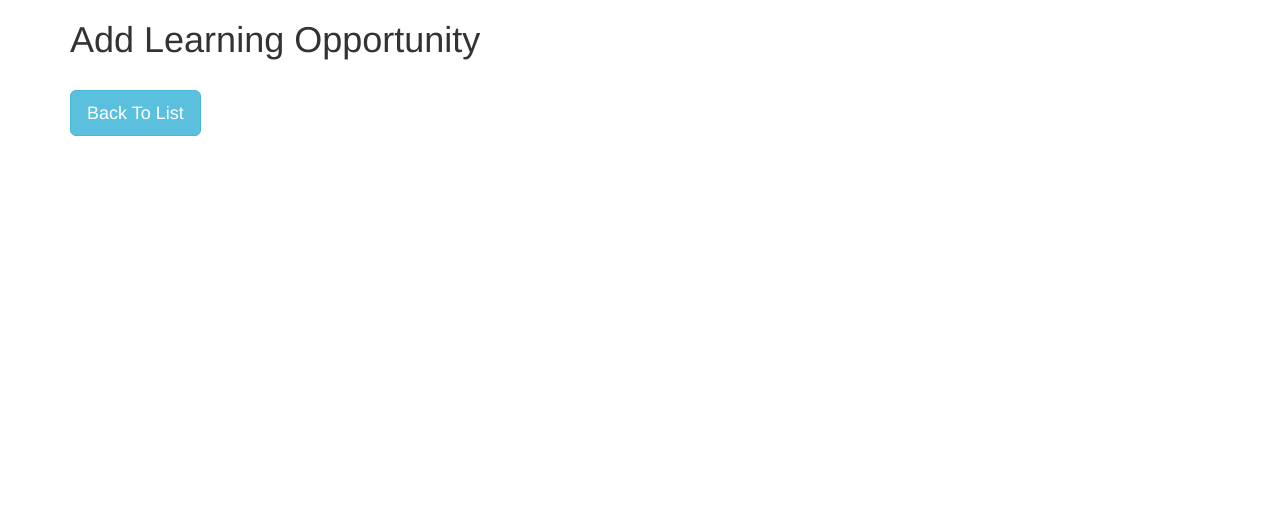
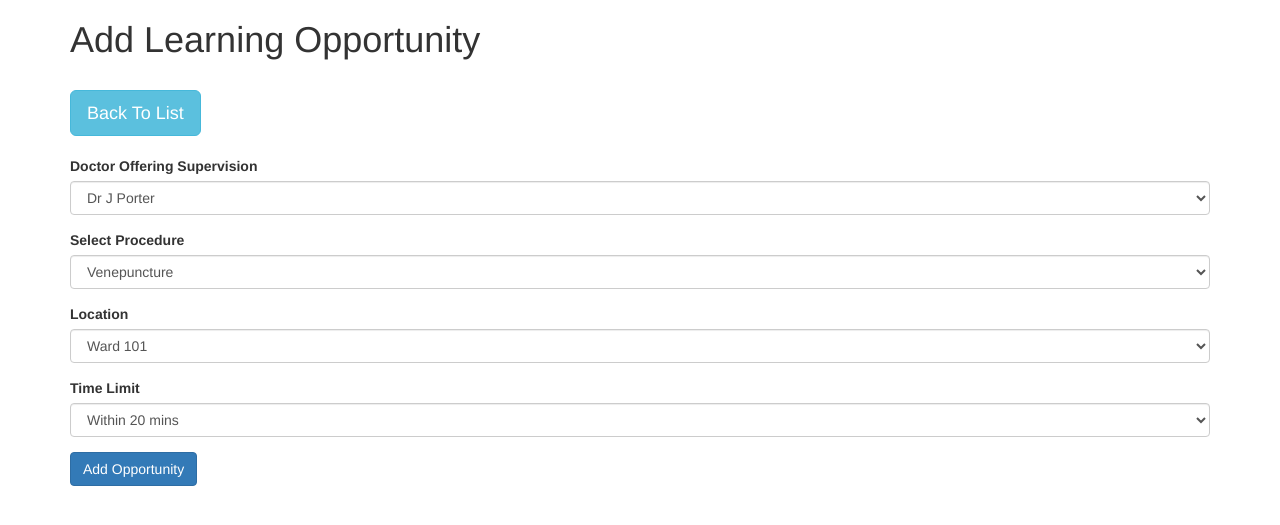
Before and after one commit to nhshd-slot/slot, a Flask app: page /new in a window 1280 px wide. Shown: the top 525 px of the page. Run offline with Flask 2, Linux system fonts and the light colour scheme; some libraries are stand-ins or nearby versions.

Commit message:
created new procedure html template

```diff
--- a/templates/new_procedure.html
+++ b/templates/new_procedure.html
@@ -6,6 +6,43 @@
 <div class="container">
     <div class="page-title"><h1>Add Learning Opportunity</h1></div>
     <div class="nav-buttons"><button class="btn btn-info btn-lg">Back To List</button></div>
-
+    <div class="opportunity-input-form form-group">
+        <form>
+            <div class="form-group">
+                <label for="doctor">Doctor Offering Supervision</label>
+                <select class="form-control" id="doctor">
+                    <option value="jporter">Dr J Porter</option>
+                    <option value="scusack">Dr S Cusack</option>
+                    <option value="twilson">Dr T Wilson</option>
+                    <option value="sbarr">Dr S Barr</option>
+                </select>
+            </div>
+            <div class="form-group">
+                <label for="procedure">Select Procedure</label>
+                <select class="form-control" id="procedure">
+                    <option value="venepuncture">Venepuncture</option>
+                    <option value="cannula">Venous Cannula</option>
+                    <option value="catheter">Urethral Catheter</option>
+                </select>
+            </div>
+            <div class="form-group">
+                <label for="location">Location</label>
+                <select class="form-control" id="location">
+                    <option value="101">Ward 101</option>
+                    <option value="102">Ward 102</option>
+                    <option value="103">Ward 103</option>
+                </select>
+            </div>
+            <div class="form-group">
+                <label for="timelimit">Time Limit</label>
+                <select class="form-control" id="timelimit">
+                    <option value="20">Within 20 mins</option>
+                    <option value="40">Within 40 mins</option>
+                    <option value="60">Within 60 mins</option>
+                </select>
+            </div>
+            <button type="submit" class="btn btn-primary">Add Opportunity</button>
+        </form>
+    </div>
 
 {% endblock %}
```
